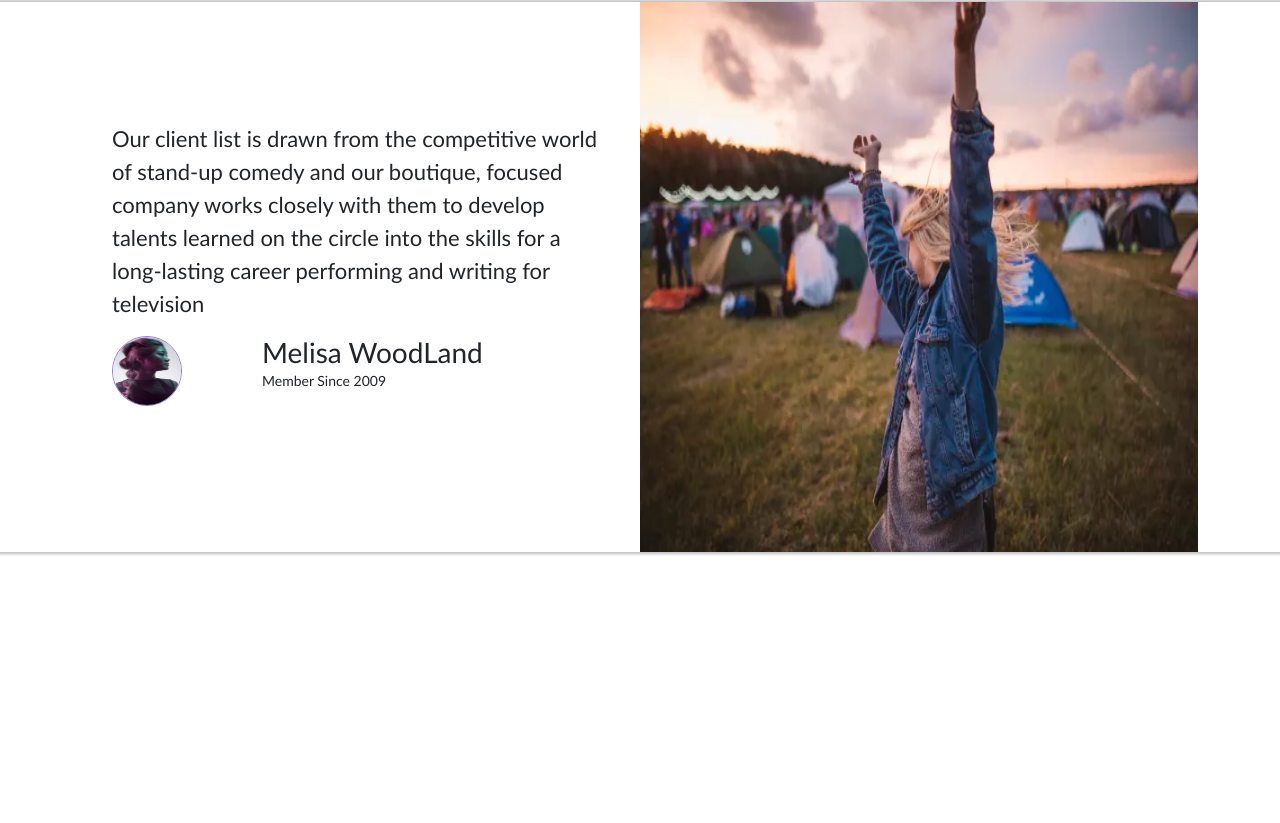
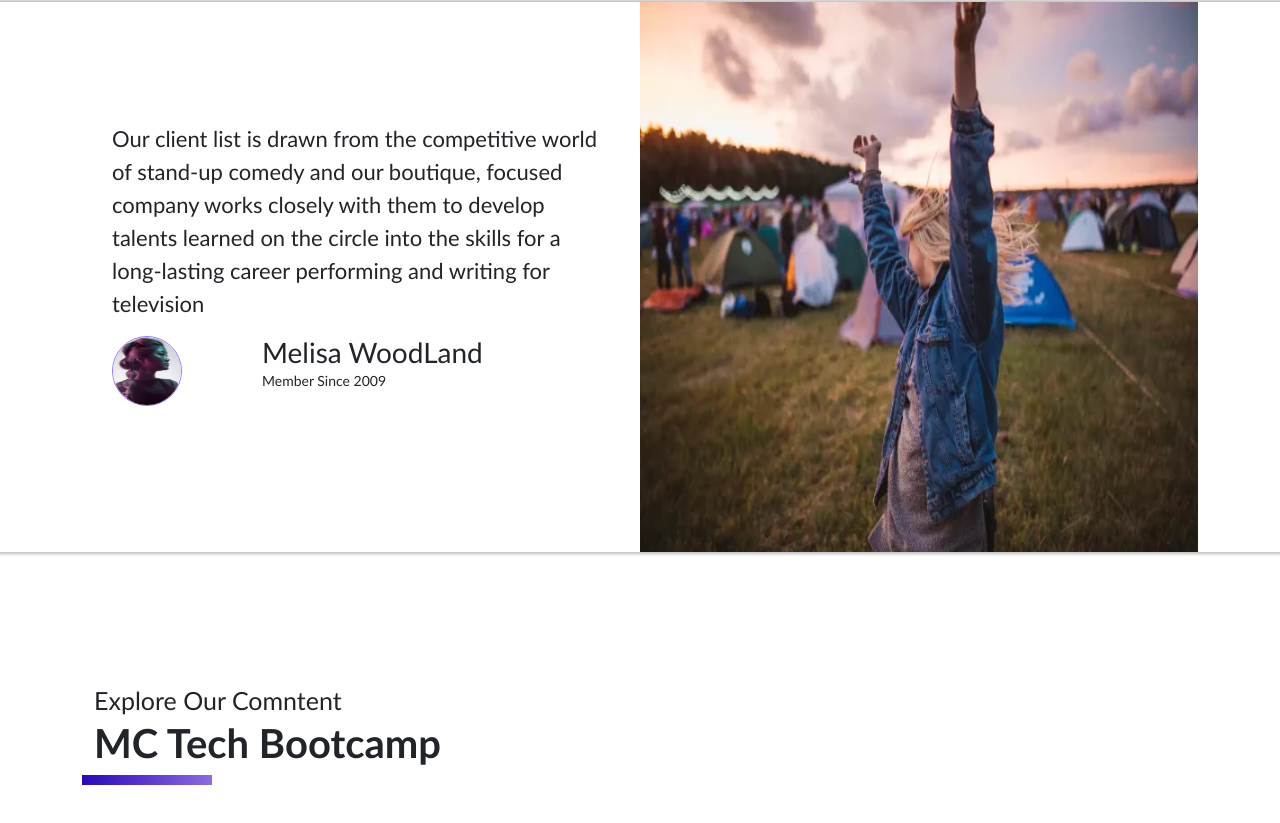
Before and after one commit to victoryohanna/mctechy, a React (Create React App) app: page / in a window 1280 px wide. Shown: the part 3654-4477 px from the top of the page. Before the commit the page ends 4336 px from the top, so only its background shows below. Built offline with nearby package versions, Linux system fonts and the light colour scheme.

Commit message:
creates techbootcamp component

```diff
--- a/src/App.js
+++ b/src/App.js
@@ -6,6 +6,7 @@ import OurPrograms from "./components/Programs";
 import Transition from "./components/Transition";
 import Membership from "./components/Membership";
 import Testimonials from "./components/Testimonials";
+import TechBootcamp from "./components/TechBootcamp";
 
 function App() {
   return (
@@ -18,6 +19,7 @@ function App() {
       <Transition/>
       <Membership/>
       <Testimonials/>
+      <TechBootcamp/>
      </div>
     </div>
   );
--- a/src/components/TechBootcamp.jsx
+++ b/src/components/TechBootcamp.jsx
@@ -1,7 +1,15 @@
+import '../styles/techBootcamp.css';
+import Seprator from "./elements/Seprator";
 
 const TechBootcamp = ()=>{
     return(
-        <div className=""></div>
+        <div className="container tect-container">
+      <div className="container header-text">
+        <span>Explore Our Comntent</span>
+        <h1>MC Tech Bootcamp</h1>
+      </div>
+      <Seprator/>
+    </div>
     )
 }
 
--- /dev/null
+++ b/src/styles/techBootcamp.css
@@ -0,0 +1,3 @@
+.tect-container{
+    margin-bottom: 120px;
+}
```
